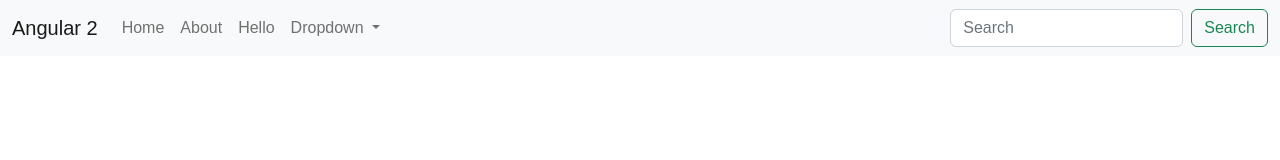
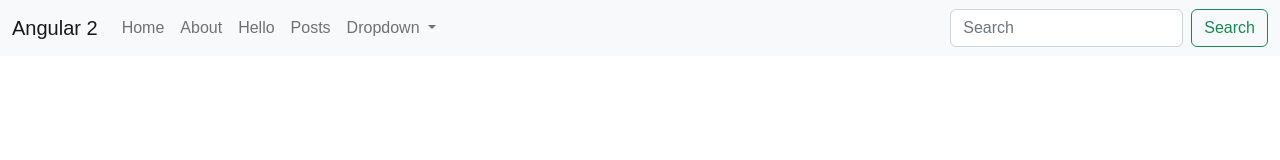
Before and after one commit to gopoma/2022-pweb2-Laboratorio08, an Angular app: page / in a window 1280 px wide. Shown: the top 160 px of the page. Built offline with nearby package versions, Linux system fonts and the light colour scheme.

Commit message:
Added posts route

```diff
--- a/src/app/app.module.ts
+++ b/src/app/app.module.ts
@@ -22,6 +22,10 @@ const routes: Route[] = [
   {
     path: "hello",
     component: HelloWorldComponent
+  },
+  {
+    path: "posts",
+    component: PostsComponent
   }
 ]
 
--- a/src/app/components/navbar/navbar.component.html
+++ b/src/app/components/navbar/navbar.component.html
@@ -14,6 +14,9 @@
         </li>
         <li class="nav-item">
           <a class="nav-link" href="/hello">Hello</a>
+        </li>
+        <li class="nav-item">
+          <a class="nav-link" href="/posts">Posts</a>
         </li>
         <!-- Dropdown -->
         <li class="nav-item dropdown">
```
